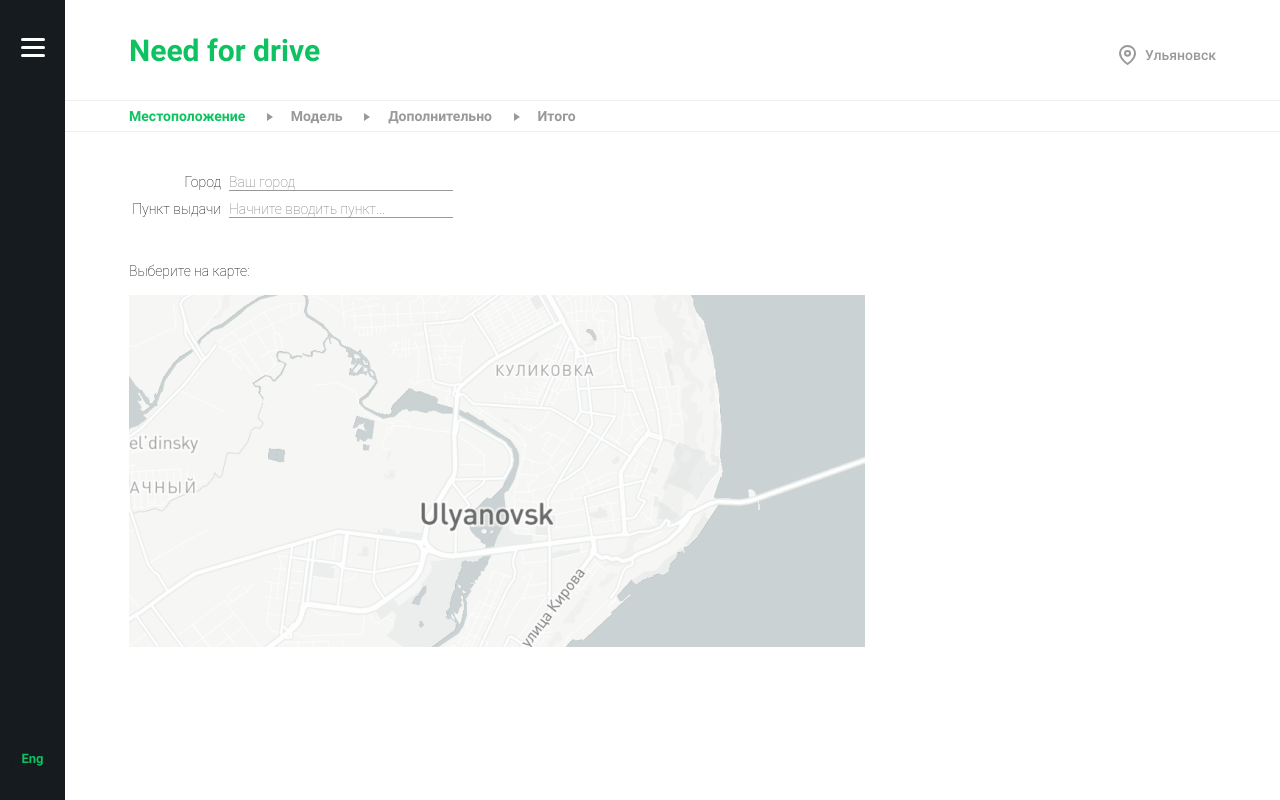
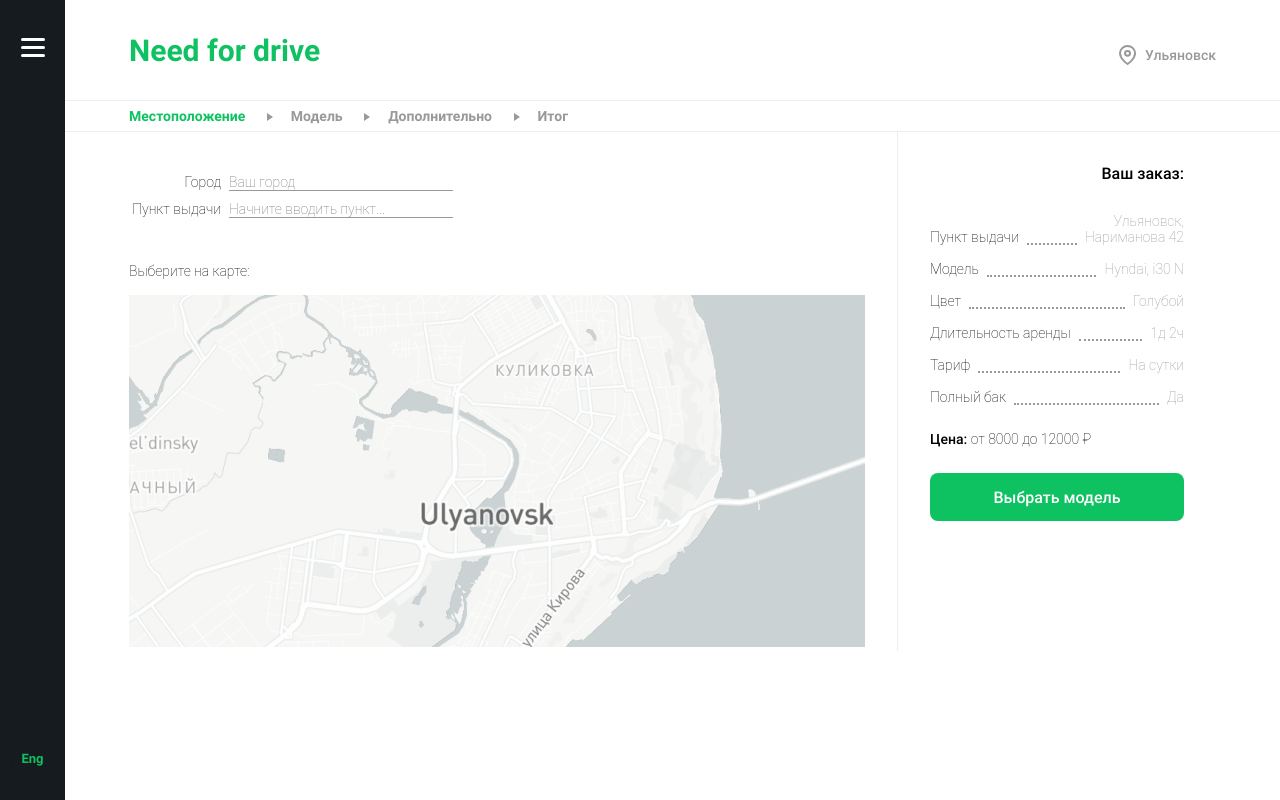
Before and after one commit to chackydude/Need-For-Drive, a Vue app in the folder need-for-drive/: page /order in a window 1280 px wide. Built offline with nearby package versions, Linux system fonts and the light colour scheme; a web font is replaced by a local one; what vue-easy-slider would draw is missing.

Commit message:
tabs fixes

```diff
--- a/need-for-drive/src/components/TabBar.vue
+++ /dev/null
@@ -1,94 +0,0 @@
-<template>
-  <div class="tabs">
-    <div class="tabs__links links">
-      <div
-        v-for="tab in tabs"
-        :class="{ 'is-active': tab.isActive }"
-        :key="tab.name"
-      >
-        <a class="links__link link" @click="selectTab(tab)">
-          {{ tab.name }}
-        </a>
-        <img
-          v-if="!tab.isLast"
-          class="links__icon icon"
-          src="@/assets/icons/next.svg"
-          alt="next"
-        />
-      </div>
-    </div>
-
-    <div class="page-content">
-      <slot></slot>
-    </div>
-  </div>
-</template>
-
-<script>
-export default {
-  name: "Tabs",
-  data() {
-    return {
-      tabs: []
-    };
-  },
-
-  created() {
-    this.tabs = this.$children;
-  },
-
-  methods: {
-    selectTab(selectedTab) {
-      this.tabs.forEach(tab => {
-        tab.isActive = tab.name === selectedTab.name;
-      });
-    }
-  }
-};
-</script>
-
-<style scoped lang="scss">
-@import "../../public/css/variables";
-
-$padding: 64px;
-
-.tabs {
-  display: flex;
-  flex-direction: column;
-}
-
-.links {
-  padding: 0 $padding 0 $padding;
-  border-top: 1px solid $gray-light-color;
-  border-bottom: 1px solid $gray-light-color;
-  height: 32px;
-  align-items: center;
-  display: flex;
-  flex-direction: row;
-  font-size: 14px;
-  font-weight: bold;
-}
-
-.page-content {
-  padding: 0 $padding 0 $padding;
-}
-
-.link {
-  text-decoration: none;
-  cursor: pointer;
-  color: $gray-color;
-}
-
-.links__link,
-.links__icon {
-  margin-right: 18px;
-}
-
-.none {
-  display: none;
-}
-
-.is-active a {
-  color: $main-accent-color;
-}
-</style>
--- a/need-for-drive/src/components/UsersOrder.vue
+++ b/need-for-drive/src/components/UsersOrder.vue
@@ -2,33 +2,23 @@
   <div class="users-order">
     <p class="users-order__title">Ваш заказ:</p>
     <div class="users-order__current-list list">
-      <OderListItem class="list__order-item">
-        <div slot="name"><br />Пункт выдачи</div>
-        <div slot="value">
-          Ульяновск, <br />
-          Нариманова 42
-        </div>
+      <OderListItem class="list__order-item" name="Пункт выдачи">
+        Ульяновск, <br />
+        Нариманова 42
       </OderListItem>
-      <OderListItem class="list__order-item">
-        <template slot="name">Модель</template>
-        <template slot="value">Hyndai, i30 N</template>
-      </OderListItem>
-      <OderListItem class="list__order-item">
-        <template slot="name">Цвет</template>
-        <template slot="value">Голубой</template>
-      </OderListItem>
-      <OderListItem class="list__order-item">
-        <template slot="name">Длительность аренды</template>
-        <template slot="value">1д 2ч</template>
-      </OderListItem>
-      <OderListItem class="list__order-item">
-        <template slot="name">Тариф</template>
-        <template slot="value">На сутки</template>
-      </OderListItem>
-      <OderListItem class="list__order-item">
-        <template slot="name">Полный бак</template>
-        <template slot="value">Да</template>
-      </OderListItem>
+      <OderListItem
+        class="list__order-item"
+        name="Модель"
+        value="Hyndai, i30 N"
+      />
+      <OderListItem class="list__order-item" name="Цвет" value="Голубой" />
+      <OderListItem
+        class="list__order-item"
+        name="Длительность аренды"
+        value="1д 2ч"
+      />
+      <OderListItem class="list__order-item" name="Тариф" value="На сутки" />
+      <OderListItem class="list__order-item" name="Полный бак" value="Да" />
     </div>
     <div class="users-order__price">
       <span class="price__title">Цена:</span> от 8000 до 12000 ₽
@@ -43,17 +33,15 @@
 import OderListItem from "./utils/OderListItem";
 export default {
   name: "UsersOrder",
+  props: {
+    orderPlace: String,
+    orderModel: String,
+    modelColor: String,
+    rentalTime: String,
+    extraServices: Array
+  },
   components: {
     OderListItem
-  },
-  data() {
-    return {
-      orderPlace: "",
-      orderModel: "",
-      modelColor: "",
-      rentalTime: "",
-      extraServices: []
-    };
   }
 };
 </script>
--- a/need-for-drive/src/components/utils/OderListItem.vue
+++ b/need-for-drive/src/components/utils/OderListItem.vue
@@ -1,18 +1,23 @@
 <template>
   <div class="check-item">
-    <p class="check-item__name">
-      <slot name="name"></slot>
-    </p>
+    <div class="check-item__name">
+      {{ name }}
+    </div>
     <div class="check-item__divider"></div>
     <p class="check-item__value">
-      <slot name="value"></slot>
+      {{ value }}
+      <slot></slot>
     </p>
   </div>
 </template>
 
 <script>
 export default {
-  name: "OderListItem"
+  name: "OderListItem",
+  props: {
+    name: String,
+    value: String
+  }
 };
 </script>
 
@@ -21,20 +26,33 @@ export default {
 @import "public/css/variables";
 
 .check-item {
+  width: 100%;
   display: flex;
   flex-direction: row;
   justify-content: space-between;
-  text-align: right;
+  align-items: flex-end;
   @include fontStylesLight;
+}
+
+.check-item__name {
+  flex-shrink: 0;
 }
 
 .check-item__divider {
   border-bottom: 2px dotted $gray-color;
+  margin: 0 8px 0 8px;
   flex-grow: 1;
-  margin: 0 8px 0 8px;
+  width: 100%;
+  flex-shrink: 1;
 }
 
 .check-item__value {
   color: $gray-color;
+  text-align: right;
+  flex-shrink: 0;
+}
+
+.check-item__value, .check-item__name, .check-item__divider {
+  align-self: flex-end;
 }
 </style>
--- a/need-for-drive/src/components/utils/Tab.vue
+++ b/need-for-drive/src/components/utils/Tab.vue
@@ -8,13 +8,8 @@ export default {
   props: {
     name: String,
     selected: { default: false },
-    isLast: { default: false }
-  },
-
-  data() {
-    return {
-      isActive: false
-    };
+    isLast: { default: false },
+    isActive: Boolean
   },
 
   mounted() {
--- a/need-for-drive/src/views/Order.vue
+++ b/need-for-drive/src/views/Order.vue
@@ -3,19 +3,37 @@
     <SideBar class="order-page__sidebar" />
     <div class="order-page__content">
       <Header />
-      <div class="order-page__main-content">
-        <TabBar class="tabs">
-          <tab name="Местоположение" link="#place" :selected="true">
-            <div class="place-tab">
-              <div class="place-tab__inputs inputs">
-                <PlaceTab />
-              </div>
-            </div>
-          </tab>
-          <tab name="Модель" link="#model"></tab>
-          <tab name="Дополнительно" link="#more"></tab>
-          <tab name="Итого" link="#result" is-last="true"></tab>
-        </TabBar>
+
+      <div class="order-page__tabs tabs">
+        <div
+          v-for="tab in tabs"
+          :class="{ 'is-active': tab.isActive }"
+          :key="tab.name"
+        >
+          <a class="links__link link" @click="selectTab(tab)">
+            {{ tab.name }}
+          </a>
+          <img
+            v-if="!tab.isLast"
+            class="links__icon icon"
+            src="@/assets/icons/next.svg"
+            alt="next"
+          />
+        </div>
+      </div>
+
+      <div class="tabs-content">
+        <tab :is-active="tabs[0].isActive" :selected="true">
+          <PlaceTab />
+        </tab>
+
+        <tab :is-active="tabs[1].isActive"> </tab>
+
+        <tab :is-active="tabs[2].isActive"> </tab>
+
+        <tab :is-active="tabs[3].isActive"> </tab>
+
+        <UsersOrder />
       </div>
     </div>
   </div>
@@ -24,23 +42,68 @@
 <script>
 import SideBar from "../components/SideBar";
 import Header from "../components/Header";
-import TabBar from "../components/TabBar";
 import Tab from "../components/utils/Tab";
 import PlaceTab from "../components/PlaceTab";
+import UsersOrder from "../components/UsersOrder";
 
 export default {
   name: "Order",
   components: {
+    UsersOrder,
     PlaceTab,
-    TabBar,
+    Tab,
     Header,
-    SideBar,
-    Tab
+    SideBar
+  },
+  data() {
+    return {
+      usersOrder: {
+        orderPlace: "",
+        orderModel: "",
+        modelColor: "",
+        rentalTime: "",
+        extraServices: []
+      },
+      tabs: [
+        {
+          name: "Местоположение",
+          isActive: true,
+          isLast: false
+        },
+        {
+          name: "Модель",
+          isActive: false,
+          isLast: false
+        },
+        {
+          name: "Дополнительно",
+          isActive: false,
+          isLast: false
+        },
+        {
+          name: "Итог",
+          isActive: false,
+          isLast: true
+        }
+      ]
+    };
+  },
+  methods: {
+    selectTab(selectedTab) {
+      this.tabs.forEach(tab => {
+        tab.isActive = tab.name === selectedTab.name;
+      });
+      console.log(selectedTab.name);
+    }
   }
 };
 </script>
 
 <style lang="scss">
+@import "public/css/variables";
+
+$padding: 64px;
+
 .order-page {
   display: flex;
   flex-direction: row;
@@ -50,12 +113,41 @@ export default {
   flex-grow: 1;
 }
 
-.order-page__main-content {
-  display: flex;
-  flex-direction: row;
+.link {
+  text-decoration: none;
+  cursor: pointer;
+  color: $gray-color;
 }
 
 .tabs {
-  flex-grow: 1;
+  padding: 0 $padding 0 $padding;
+  border-top: 1px solid $gray-light-color;
+  border-bottom: 1px solid $gray-light-color;
+  height: 32px;
+  align-items: center;
+  display: flex;
+  flex-direction: row;
+  font-size: 14px;
+  font-weight: bold;
+}
+
+.tabs-content {
+  padding: 0 $padding 0 $padding;
+  display: flex;
+  flex-direction: row;
+  justify-content: space-between;
+}
+
+.links__link,
+.links__icon {
+  margin-right: 18px;
+}
+
+.none {
+  display: none;
+}
+
+.is-active a {
+  color: $main-accent-color;
 }
 </style>
```
